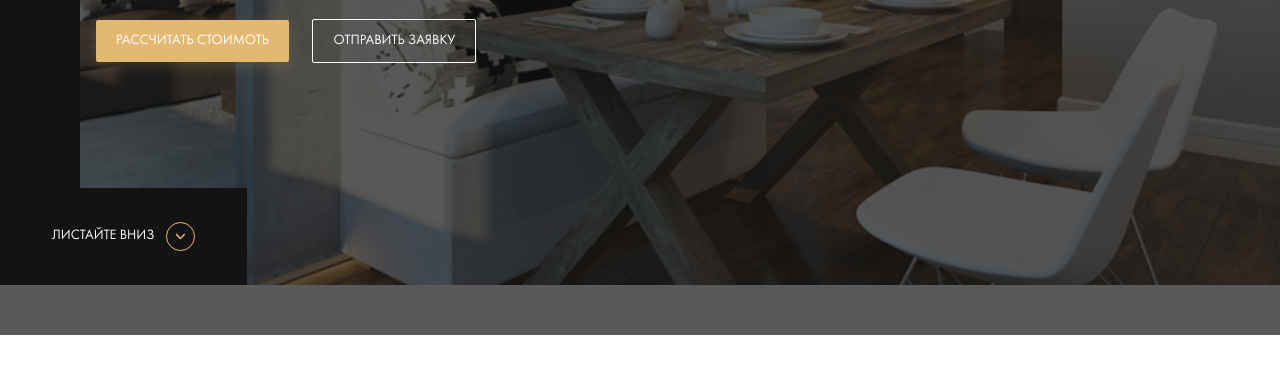
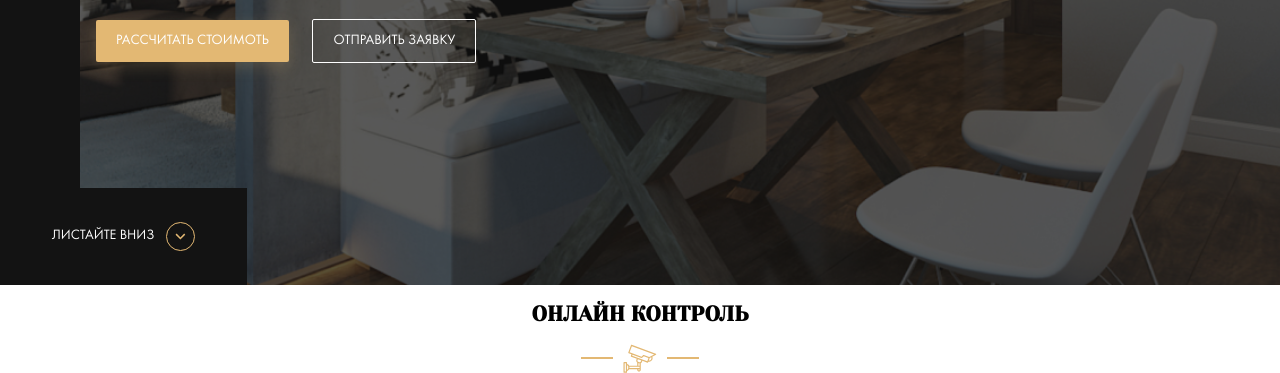
Before and after one commit to sere9ka/repair_design, a website: page index.html in a window 1280 px wide. Shown: the part 515-888 px from the top of the page. Before the commit the page ends 850 px from the top, so only its background shows below. Drawn offline with Linux system fonts and the light colour scheme; files whose address does not match are found by name.

Commit message:
feat: add control section and move body settings in settings.sass

```diff
--- a/index.html
+++ b/index.html
@@ -52,6 +52,21 @@
       <a href="#" class="hero__scroll-down">листайте вниз</a>
     </section>
     <!-- /.hero -->
+    <section class="section control">
+      <div class="container">
+        <div class="section-title">
+          <h2 class="section-title__heading">Онлайн контроль</h2>
+          <!-- /.section-title__heading -->
+          <div class="section-title__image">
+            <img src="img/video.svg" alt="video">
+          </div>
+          <!-- /.section-title__image -->
+        </div>
+        <!-- /.section-title -->
+      </div>
+      <!-- /.container -->
+    </section>
+    <!-- /.section control -->
   </main>
 </body>
 </html>
--- a/sass/_settings.sass
+++ b/sass/_settings.sass
@@ -4,3 +4,19 @@
 body
   font-family: 'Futura Book', sans-serif
   font-size: 14px
+
+.section
+  &-title
+    text-align: center
+    text-transform: uppercase
+    font-family: 'Yeseva One', cursive
+    &__image
+      display: flex
+      justify-content: center
+      align-items: center
+      &::after, &::before
+        content: ''
+        width: 32px
+        height: 2px
+        background-color: $primary
+        margin: 0 10px
--- a/sass/style.sass
+++ b/sass/style.sass
@@ -6,3 +6,4 @@
 @import 'grid'
 @import 'templates/header'
 @import 'templates/hero'
+@import 'templates/control'
--- a/sass/templates/_hero.sass
+++ b/sass/templates/_hero.sass
@@ -11,6 +11,8 @@
   &::before
     content: ''
     position: absolute
+    top: 0
+    left: 0
     width: 100%
     height: 100%
     background-color: rgba($dark, 0.7)
```
Also changed, not shown: css/style.css, img/video.svg (added), sass/templates/_control.sass (added).
